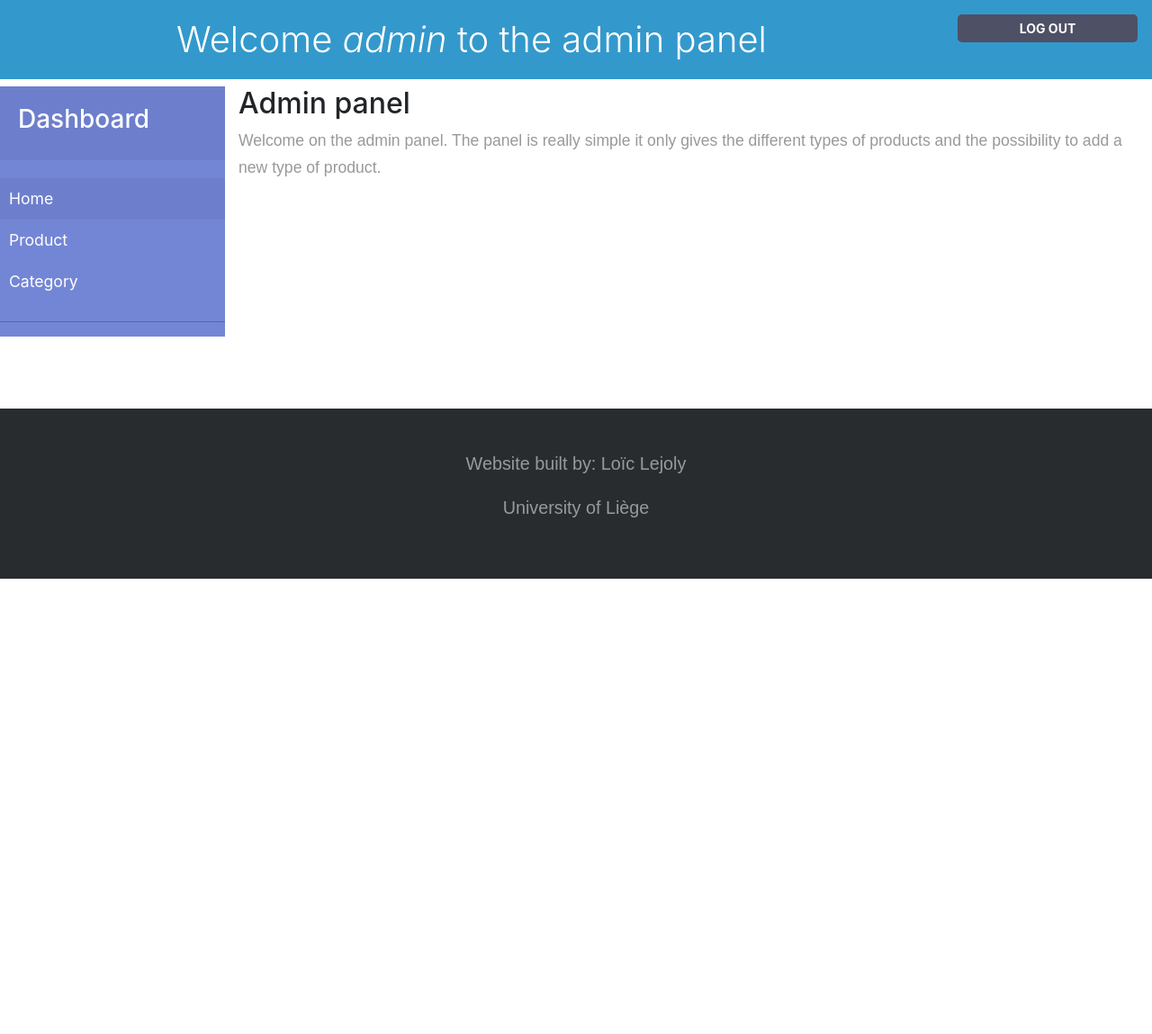
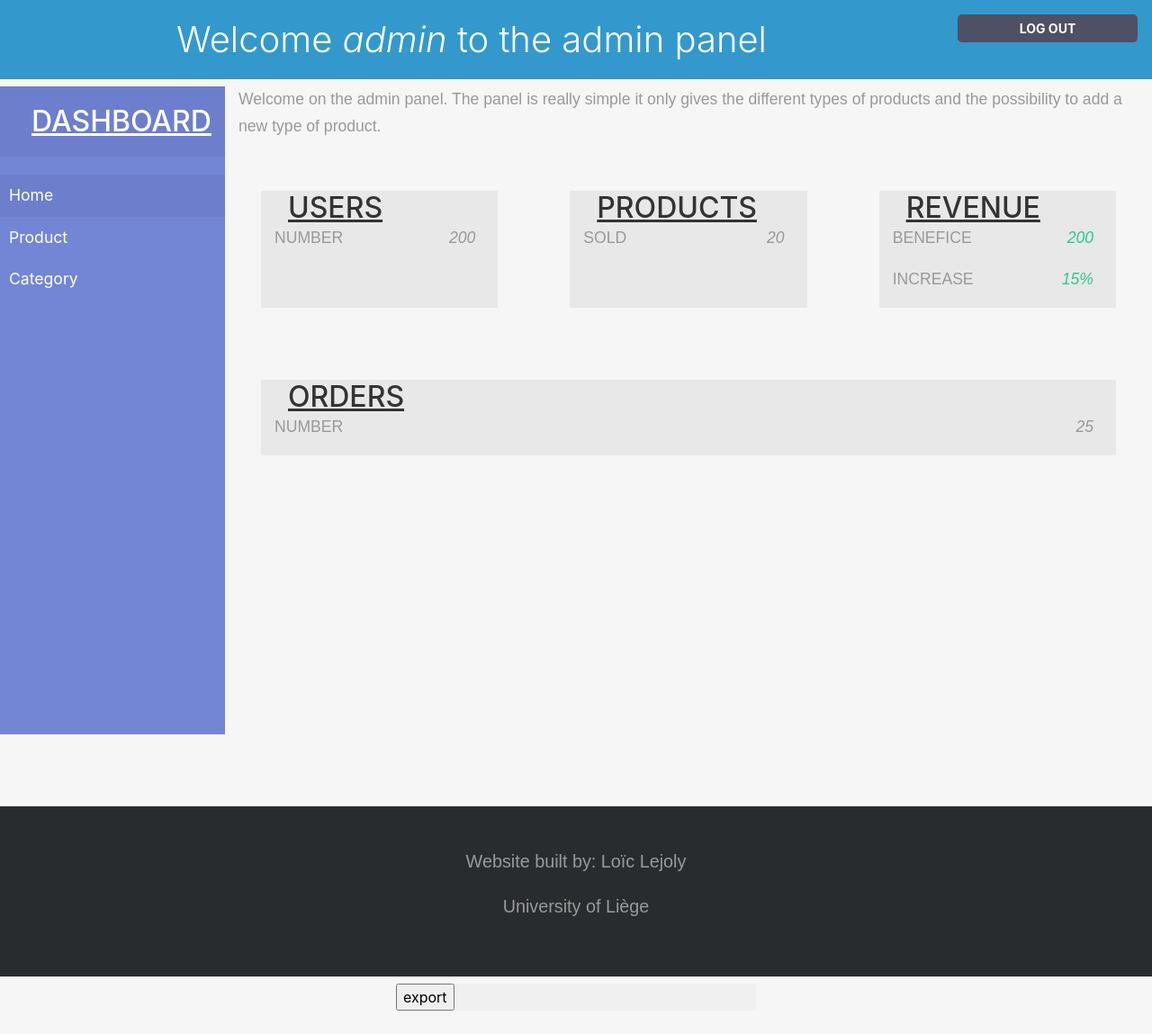
Before and after one commit to MTHSBGN/e-commerce, a PHP site: page /admin/index.php in a window 1280 px wide. Shown: the whole page at 90% size. Before the commit the page ends 644 px from the top, so only its background shows below. Run offline with PHP 8.4, Linux system fonts and the light colour scheme; a user stored in the database is signed in.

Commit message:
admin ui cont.

```diff
--- /dev/null
+++ b/website/admin/css/body.css
@@ -0,0 +1,51 @@
+body{
+    background-color: #F6F6F6;
+}
+
+h2 {
+    font-size: 2rem;
+    padding-bottom: 20px;
+    border-bottom: 2px solid #111;
+    text-transform: uppercase;
+    margin-bottom: 30px
+}
+
+.admin-tiles {
+    display: block;
+    background-color: #E8E8E8;
+    color:#333333;
+    margin: 40px;
+
+}
+
+.admin-tiles h1,h2,h3 {
+    text-transform: uppercase;
+    text-decoration: underline;
+    border-bottom: none;
+    padding-left: 15px;
+    margin-bottom: 0;
+    padding-bottom: 0;
+}
+
+.admin-tiles-content {
+    display: flex;
+    justify-content: space-between;
+}
+
+.admin-tiles-content-left {
+    text-transform: uppercase;
+}
+
+.admin-tiles-content-right {
+    padding-right: 10px;
+    font-style: oblique;
+    text-align: right;
+}
+
+.green-alert {
+    color: #2CC990
+}
+
+.red-alert {
+    color:#FC6042
+}
--- a/website/admin/css/formstyle.css
+++ b/website/admin/css/formstyle.css
@@ -30,6 +30,8 @@ h1 {
 
 #pass-form input[type="email"],
 #pass-form input[type="text"],
+#pass-form input[type="number"],
+#pass-form input[type="textarea"],
 #pass-form input[type="password"],
 #pass-form select,
 #pass-form textarea {
--- a/website/admin/css/navbar.css
+++ b/website/admin/css/navbar.css
@@ -4,8 +4,8 @@
 }
 
 #sidebar {
-    min-width: 250px;
     max-width: 250px;
+    height: 90vh; /* viewport 90% of the screen */
 }
 
 #sidebar.active {
@@ -61,7 +61,6 @@ a, a:hover, a:focus {
 
 #sidebar ul.components {
     padding: 20px 0;
-    border-bottom: 1px solid #47748b;
 }
 
 #sidebar ul p {
--- a/website/admin/index.php
+++ b/website/admin/index.php
@@ -7,24 +7,92 @@ include 'modules/product.php';
 
 <html>
 <?php include './modules/meta.php'?>
+
 <body>
   <?php include './modules/header.php'?>
 
   <div class="wrapper">
     <?php include './modules/navbar.php'?>
     <div class="container">
-      <section>
-        <h2>Admin panel</h2>
-        <p>
-          Welcome on the admin panel. The panel is really simple it only gives the different types of products and the
-          possibility
-          to add a new type of product.
+      <p>
+        Welcome on the admin panel. The panel is really simple it only gives the different types of products and the
+        possibility
+        to add a new type of product. </p>
+      <div class="row">
+
+        <div class="col-sm admin-tiles">
+          <h2>users</h2>
+          <div class="admin-tiles-content">
+            <div class="admin-tiles-content-left">
+              <p>Number</p>
+            </div>
+            <div class="admin-tiles-content-right">
+              <p>200</p>
+            </div>
+          </div>
+        </div>
+
+        <div class="col-sm admin-tiles">
+          <h2>Products</h2>
+          <div class="admin-tiles-content">
+
+            <div class="admin-tiles-content-left">
+              <p>Sold</p>
+            </div>
+            <div class="admin-tiles-content-right">
+              <p>20</p>
+            </div>
+
+          </div>
+        </div>
+
+        <div class="col-sm admin-tiles">
+          <h2>Revenue</h2>
+          <div class="admin-tiles-content">
+
+            <div class="admin-tiles-content-left">
+              <p>Benefice</p>
+            </div>
+            <div class="admin-tiles-content-right">
+              <p class="green-alert">200</p>
+            </div>
+          </div>
+
+          <div class="admin-tiles-content">
+            <div class="admin-tiles-content-left">
+              <p>Increase</p>
+            </div>
+            <div class="admin-tiles-content-right">
+              <p class="green-alert">15%</p>
+            </div>
+          </div>
+
+        </div>
+      </div>
+
+      <div class="row">
+        <div class="col-sm admin-tiles">
+          <h2>Orders</h2>
+          <div class="admin-tiles-content">
+            <div class="admin-tiles-content-left">
+              <p>Number</p>
+            </div>
+            <div class="admin-tiles-content-right">
+              <p>25</p>
+            </div>
+          </div>
+        </div>
+      </div>
     </div>
   </div>
+
   <footer class="footer-basic-centered">
     <p> Website built by: Loïc Lejoly </p>
     <p> University of Liège </p>
   </footer>
+  <form class="form-container" method="POST" action="./modules/export/export_products.php">
+    <input type="submit" name="submit" value="export">
+  </form>
 </body>
 <script>
   // This function allows to set the visibility of an element
--- a/website/admin/modules/meta.php
+++ b/website/admin/modules/meta.php
@@ -7,6 +7,7 @@
   <link rel="stylesheet" href="./css/tablecss.css">
   <link rel="stylesheet" href="./css/footer.css">
   <link rel="stylesheet" href="./css/navbar.css">
+  <link rel="stylesheet" href="./css/body.css">
   <!--Link for style of table -->
 
   <title>Admin Panel</title>
--- a/website/admin/modules/navbar.php
+++ b/website/admin/modules/navbar.php
@@ -1,7 +1,7 @@
 <!-- Sidebar -->
 <nav id="sidebar">
   <div class="sidebar-header">
-    <h3>Dashboard</h3>
+    <h2>Dashboard</h2>
   </div>
 
   <ul class="list-unstyled components">
```
Also changed, not shown: website/admin/category.php (+0 -10 lines), website/admin/modules/export/export_products.php (added, +34 -0 lines), website/admin/product.php (+2 -24 lines).
